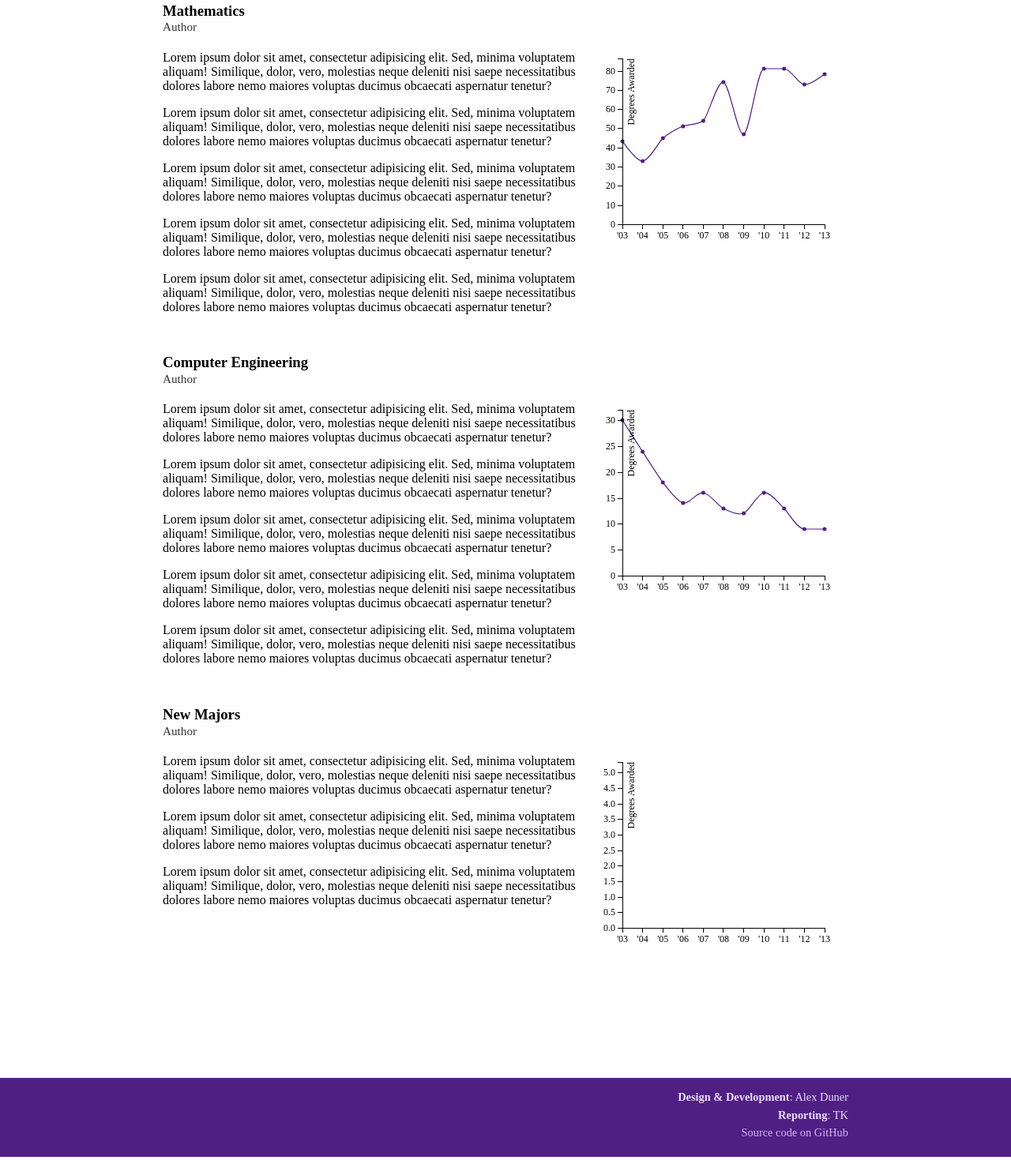
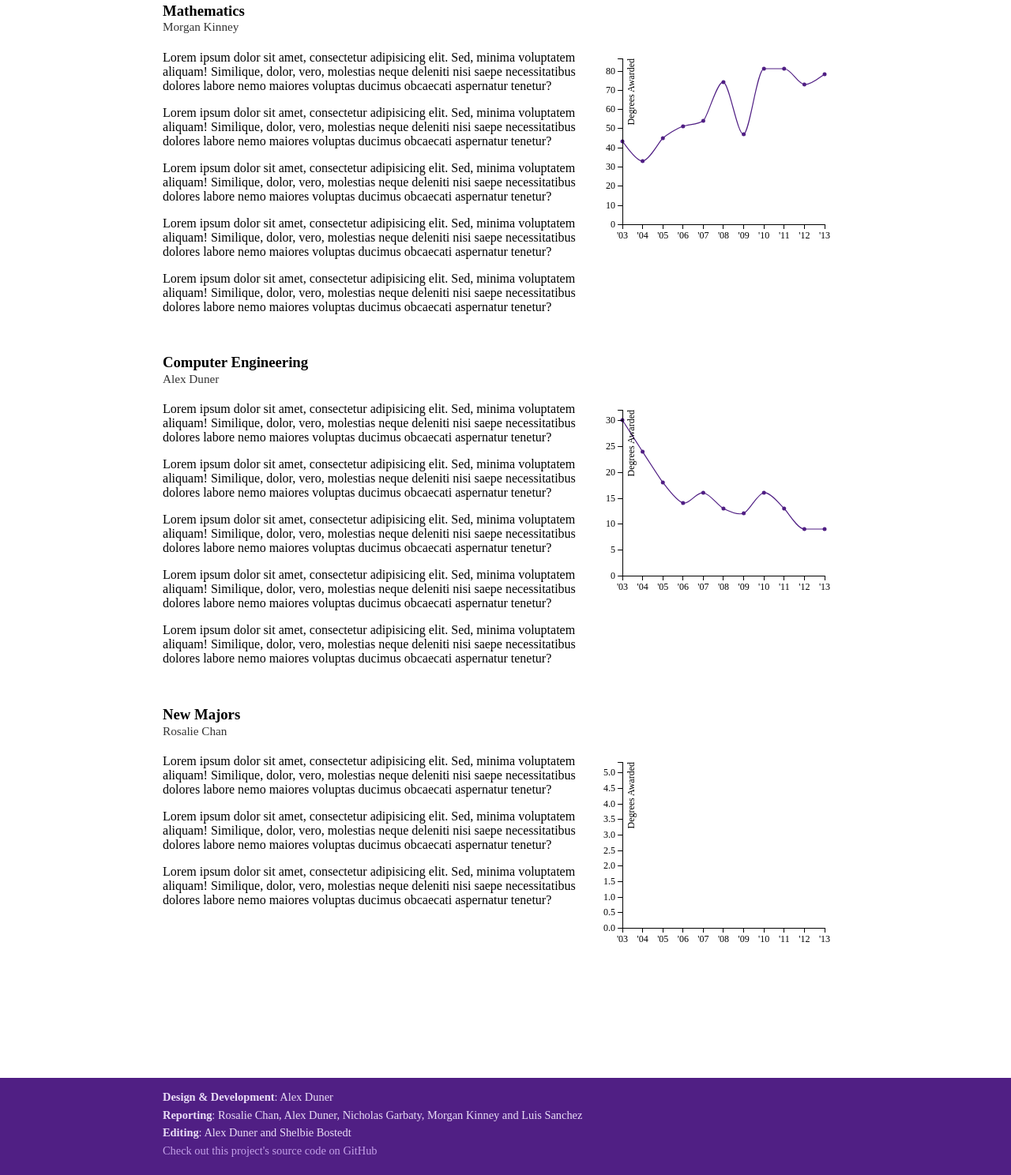
Before and after one commit to duner/nu_majors, a website: page index.html in a window 1280 px wide. Shown: the part 1956-3444 px from the top of the page at 79% size. Before the commit the page ends 3421 px from the top, so only its background shows below. Drawn offline with nearby package versions, Linux system fonts and the light colour scheme.

```diff
--- a/_css/scss/_layout.scss
+++ b/_css/scss/_layout.scss
@@ -17,7 +17,7 @@
 	@include row();
 
 	div.credits {
-		text-align: right;
+		text-align: left;
 		color: lighten($purple, 60%);
 		margin-top: 1em;
 		&:first-of-type {
@@ -28,7 +28,7 @@
 			margin-bottom: 0.4em;
 		}
 		a {
-			color: lighten($purple, 50%);
+			color: lighten($purple, 45%);
 			text-decoration: none;
 
 			&:hover {
--- a/index.html
+++ b/index.html
@@ -66,7 +66,7 @@
 		<div class="container">
 		<div class="major" id="psych">
 			<h3>Psychology</h3>
-			<h4>Author</h4>
+			<h4>Nicholas Garbaty</h4>
 			<div class="article" data-major="Psychology">
 				<div class="small_chart"></div>
 				<div class="text">
@@ -78,7 +78,7 @@
 		</div>
 		<div class="major" id="econ">
 			<h3>Economics</h3>
-			<h4>Author</h4>
+			<h4>Luis Sanchez</h4>
 			<div class="article" data-major='Economics'>
 				<div class="small_chart"></div>
 				<div class="text">
@@ -90,7 +90,7 @@
 		</div>
 		<div class="major" id="math">
 			<h3>Mathematics</h3>
-			<h4>Author</h4>
+			<h4>Morgan Kinney</h4>
 			<div class="article" data-major='Mathematics'>
 				<div class="small_chart"></div>
 				<div class="text">
@@ -104,7 +104,7 @@
 		</div>
 		<div class="major" id="computer">
 			<h3>Computer Engineering</h3>
-			<h4>Author</h4>
+			<h4>Alex Duner</h4>
 			<div class="article" data-major='Computer Engineering'>
 				<div class="small_chart"></div>
 				<div class="text">
@@ -118,7 +118,7 @@
 		</div>
 		<div class="major" id="new">
 			<h3>New Majors</h3>
-			<h4>Author</h4>
+			<h4>Rosalie Chan</h4>
 			<div class="article" data-major='African Studies,Middle East Studies,Latina & Latina Studies'>
 				<div class="small_chart"></div>
 				<div class="text">
@@ -133,8 +133,9 @@
 		<div class="container">
 			<div class="credits">
 				<p><strong>Design & Development</strong>: </a>Alex Duner</p>
-				<p><strong>Reporting</strong>: TK</p>
-				<p><a href="http://github.com/duner/nu_majors">Source code on GitHub</a></p>
+				<p><strong>Reporting</strong>: Rosalie Chan, Alex Duner, Nicholas Garbaty, Morgan Kinney and Luis Sanchez</p>
+				<p><strong>Editing</strong>: Alex Duner and Shelbie Bostedt</p>
+				<p><a href="http://github.com/duner/nu_majors">Check out this project's source code on GitHub</a></p>
 			</div>
 		</div>
 	</footer>
```
Also changed, not shown: _css/styles.css.
